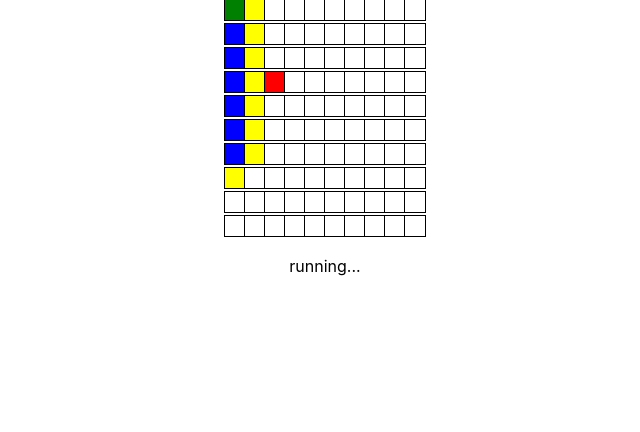
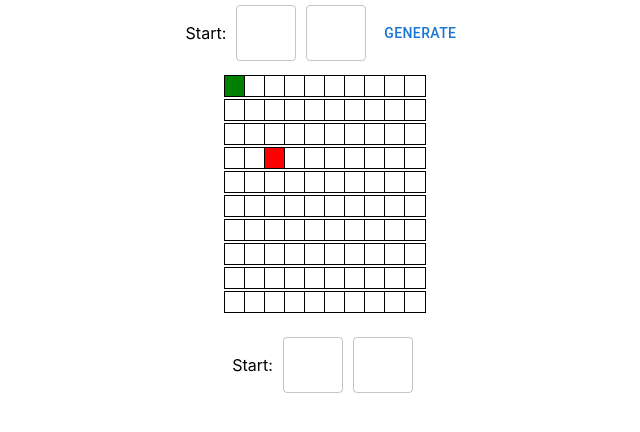
Before and after one commit to vmehrotra50/ai-algorithm-visualizer, a React (Create React App) app: page / in a window 1280 px wide. Shown: the top 432 px of the page, without its empty margins (315-955 px from the left). Built offline with nearby package versions, Linux system fonts and the light colour scheme.

Commit message:
refactor graph to view + add some UI for graph algos

```diff
--- a/src/App.js
+++ b/src/App.js
@@ -1,11 +1,12 @@
 import logo from './logo.svg';
 import './App.css';
 import Graph from './components/Graph';
+import { GraphAlgorithmsView } from './views/GraphAlgorithms';
 
 function App() {
   return (
     <div className="App">
-      <Graph height={10} width={10} start_x={0} start_y={0} goal_x={2} goal_y={3} />
+      <GraphAlgorithmsView />
     </div>
   );
 }
--- a/src/components/Graph.js
+++ b/src/components/Graph.js
@@ -57,7 +57,7 @@ export default function Graph(props){
 
     useEffect(() => {
         resetBoardState();
-        if (!isAlgorithmRunning) initiateDfs();
+        // if (!isAlgorithmRunning) initiateDfs();
     }, []);
 
 
@@ -76,6 +76,14 @@ export default function Graph(props){
 
         setGraph(blank_grid)
     };
+
+    useEffect(() => {
+        setGraphDim({
+            width: props.width,
+            height: props.height
+        });
+        resetBoardState();
+    }, [props]);
 
     const initiateDfs = () => {
         let visited = new Set();
--- /dev/null
+++ b/src/views/GraphAlgorithms.js
@@ -0,0 +1,35 @@
+import React, { useState } from "react";
+import { Text, TextField, Button } from "@mui/material";
+import Graph from "../components/Graph";
+
+export function GraphAlgorithmsView() {
+    const [graphWidth, setGraphWidth] = useState(10);
+    const [graphHeight, setGraphHeight] = useState(10);
+    const [startX, setStartX] = useState(0);
+    const [startY, setStartY] = useState(0);
+    const [goalX, setGoalX] = useState(9);
+    const [goalY, setGoalY] = useState(9);
+
+    let width = graphWidth;
+    let height = graphHeight;
+
+    return (
+        <div>
+            <div style={{ display: "flex", flexDirection: "row", justifyContent: 'center', marginBottom: 10 }}>
+                <p style={{marginRight: 5, marginTop: 'auto', marginBottom: 'auto'}}>Start:</p>
+                <TextField style={{margin: 5, width: 60}} onChange={(e) => width = e.target.value} />
+                <TextField style={{margin: 5, width: 60}} onChange={(e) => height = e.target.value} />
+                <Button style={{marginLeft: 5}} onClick={() => {
+                    setGraphHeight(height);
+                    setGraphWidth(width);
+                }}>Generate</Button>
+            </div>
+            <Graph height={graphHeight} width={graphWidth} start_x={0} start_y={0} goal_x={2} goal_y={3} />
+            <div style={{ display: "flex", flexDirection: "row", justifyContent: 'center' }}>
+                <p style={{marginRight: 5, marginTop: 'auto', marginBottom: 'auto'}}>Start:</p>
+                <TextField style={{margin: 5, width: 60}} />
+                <TextField style={{margin: 5, width: 60}} />
+            </div>
+        </div>
+    )
+}
```
